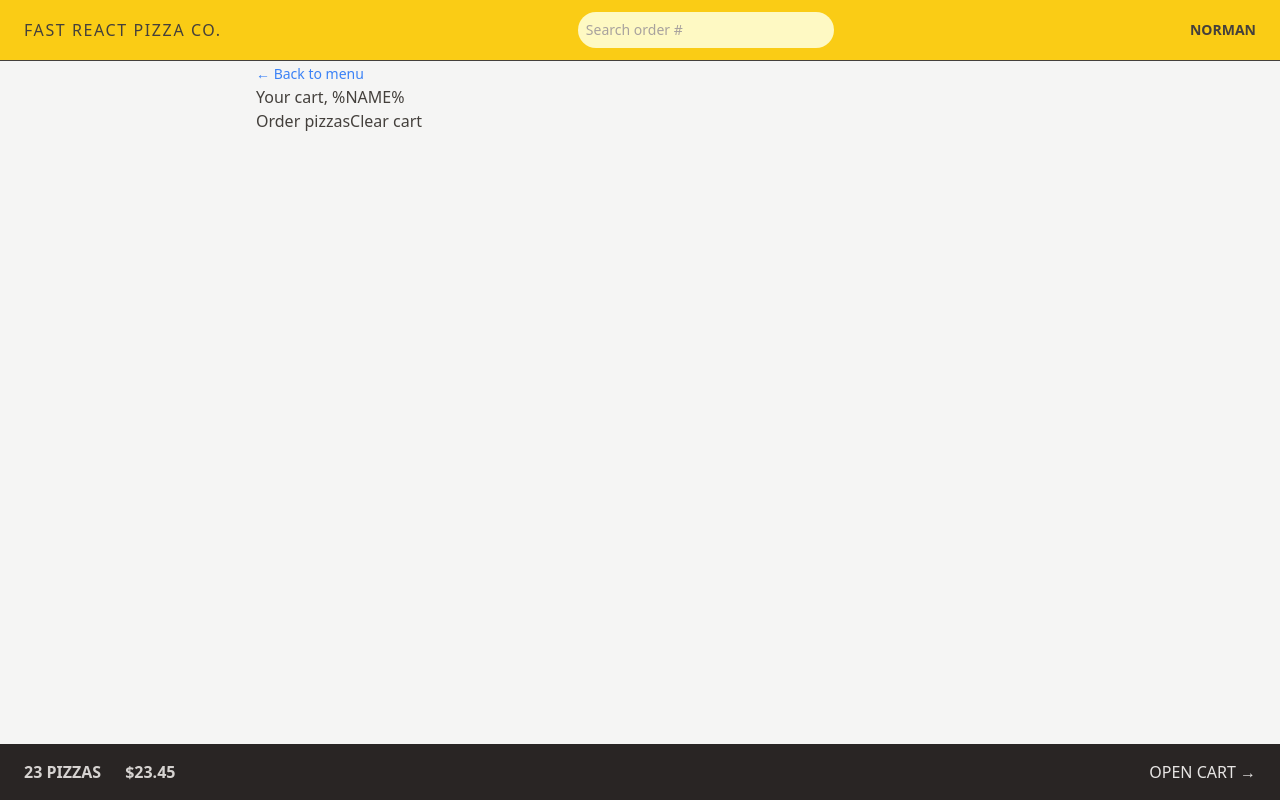
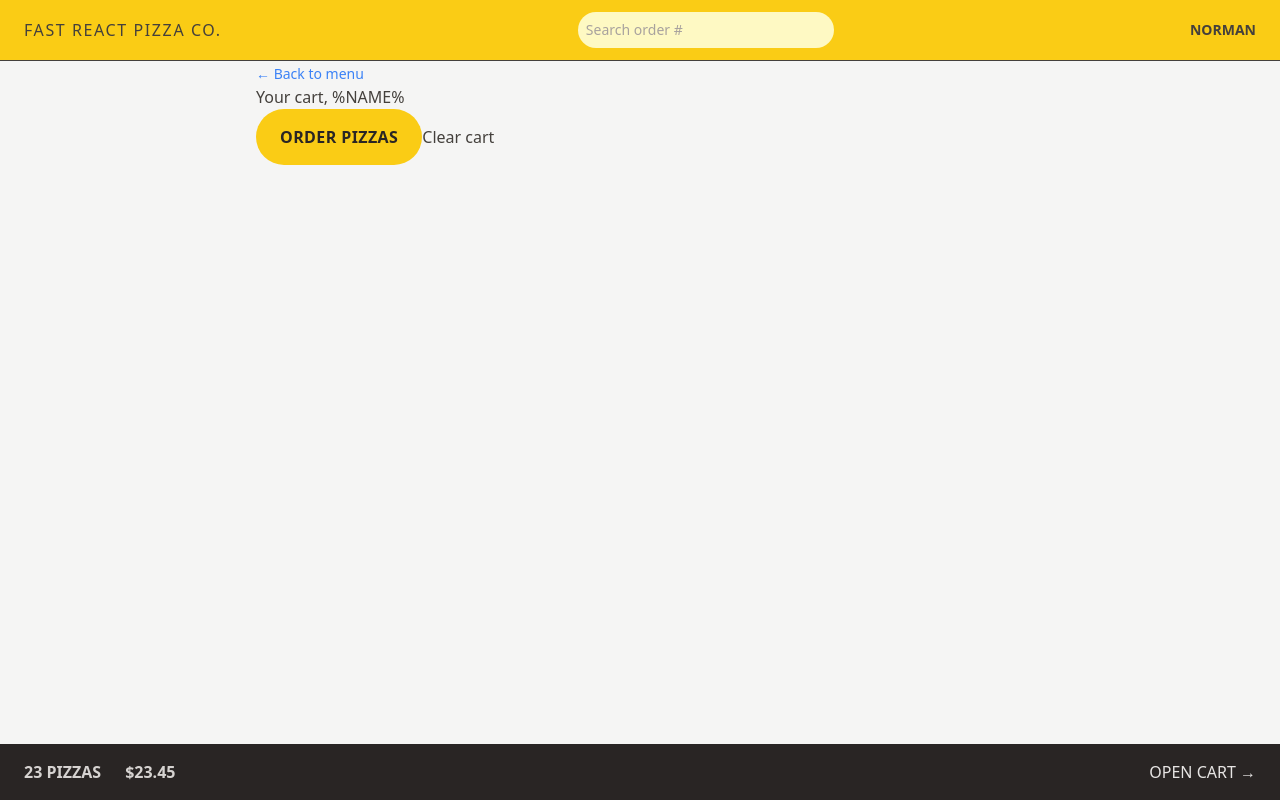
Before and after one commit to DRV111/fast-react-pizza, a React (Vite) app: page /cart in a window 1280 px wide. Built offline with nearby package versions, Linux system fonts and the light colour scheme.

Commit message:
refactor: make Button component behave as Link if to prop exists

```diff
--- a/src/features/cart/Cart.jsx
+++ b/src/features/cart/Cart.jsx
@@ -1,5 +1,6 @@
 import { Link } from "react-router-dom";
 import LinkButton from "../../ui/LinkButton";
+import Button from "../../ui/Button";
 
 const fakeCart = [
   {
@@ -35,7 +36,7 @@
       <h2>Your cart, %NAME%</h2>
 
       <div>
-        <Link to="/order/new">Order pizzas</Link>
+        <Button to="/order/new">Order pizzas</Button>
         <button>Clear cart</button>
       </div>
     </div>
--- a/src/ui/Button.jsx
+++ b/src/ui/Button.jsx
@@ -1,9 +1,16 @@
-function Button({ children, disabled }) {
+import { Link } from "react-router-dom";
+
+function Button({ children, disabled, to }) {
+  const className =
+    "inline-block rounded-full bg-yellow-400 px-4 py-3 font-semibold uppercase tracking-wide text-stone-800 transition-colors duration-300 hover:bg-yellow-300 focus:bg-yellow-300 focus:outline-none focus:ring focus:ring-yellow-300 focus:ring-offset-2 disabled:cursor-not-allowed sm:px-6 sm:py-4";
+  if (to)
+    return (
+      <Link to={to} className={className}>
+        {children}
+      </Link>
+    );
   return (
-    <button
-      disabled={disabled}
-      className="inline-block rounded-full bg-yellow-400 px-4 py-3 font-semibold uppercase tracking-wide text-stone-800 transition-colors duration-300 hover:bg-yellow-300 focus:bg-yellow-300 focus:outline-none focus:ring focus:ring-yellow-300 focus:ring-offset-2 disabled:cursor-not-allowed sm:px-6 sm:py-4"
-    >
+    <button disabled={disabled} className={className}>
       {children}
     </button>
   );
```
